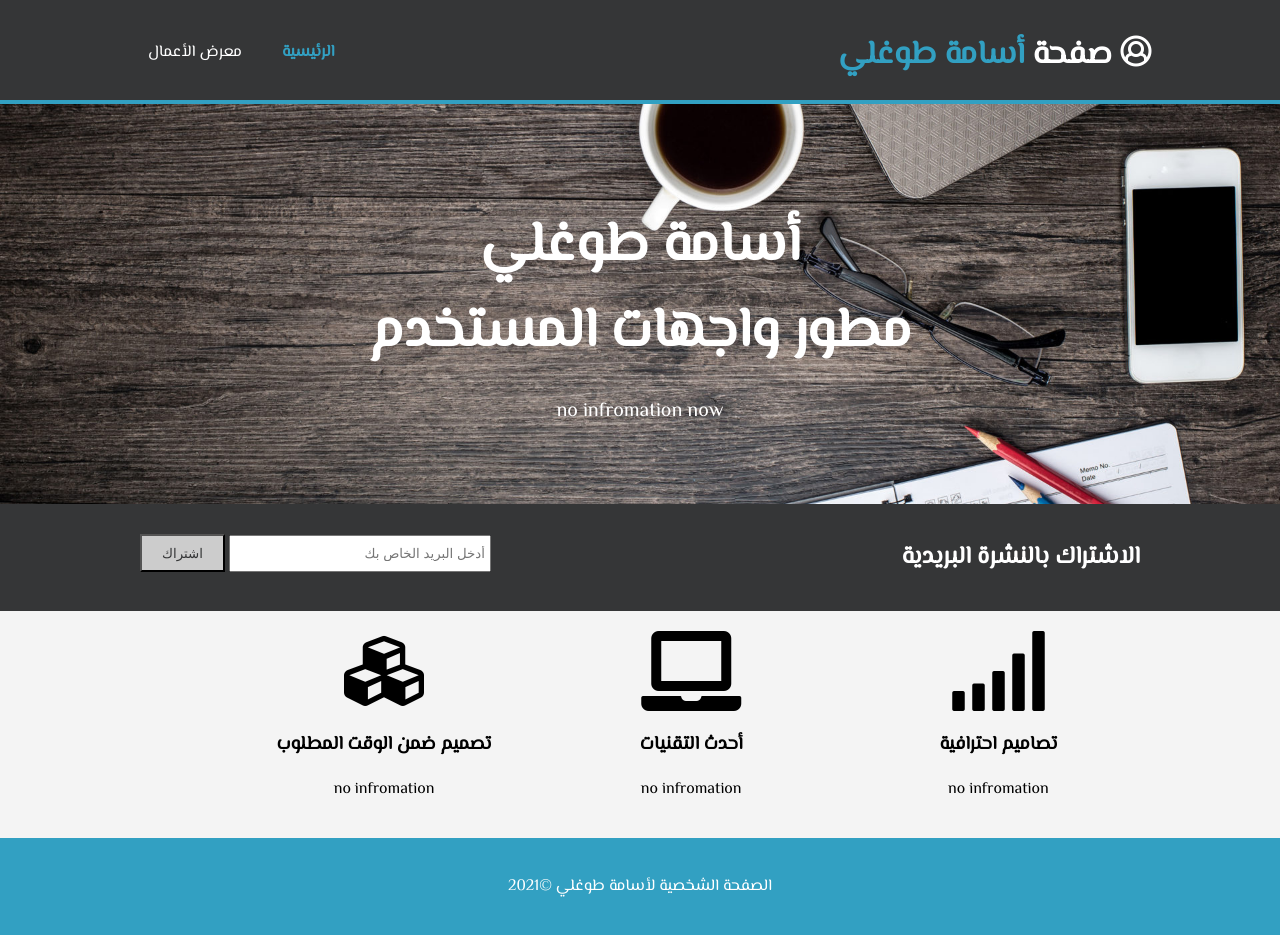
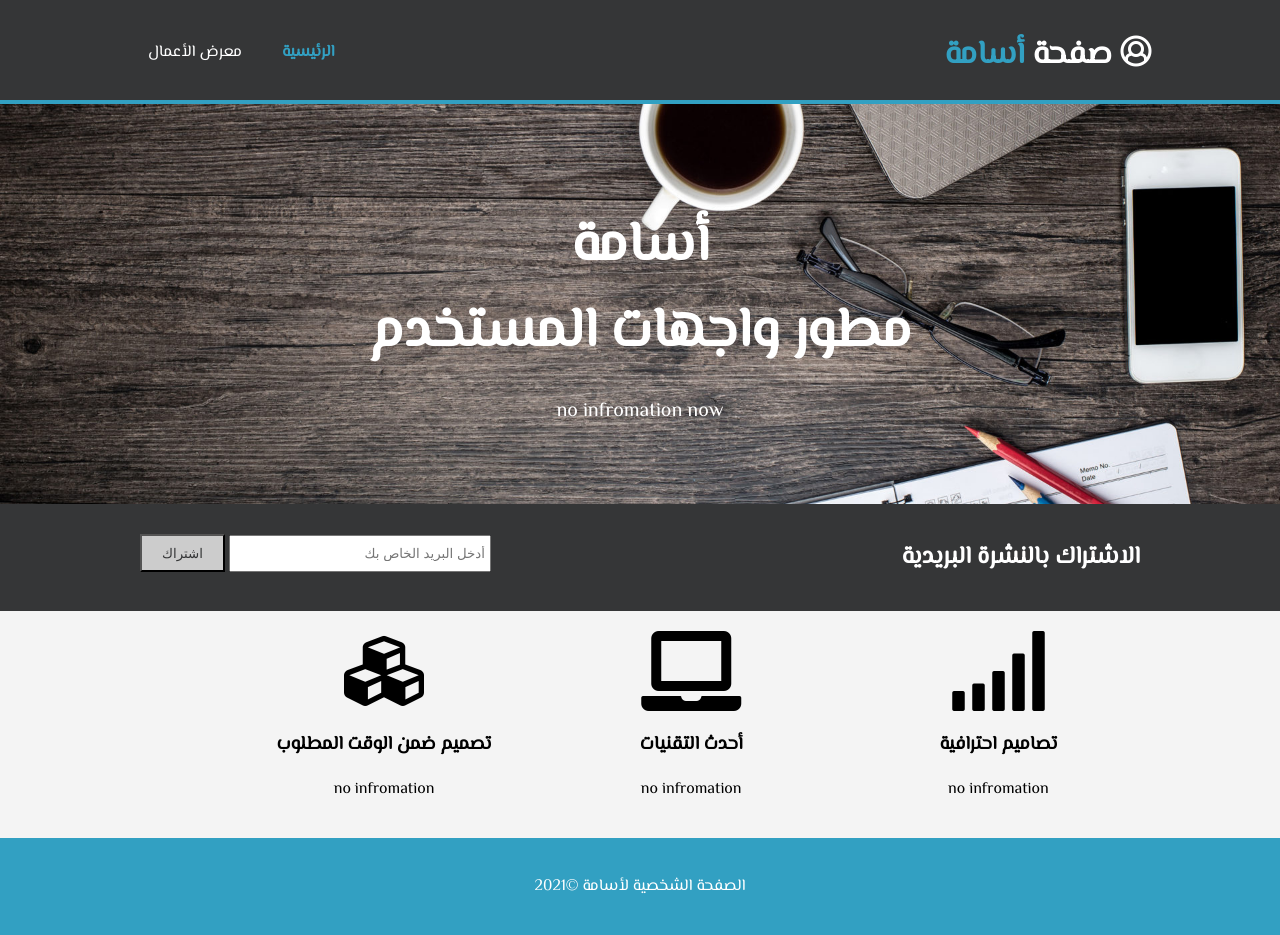
Before and after one commit to oussama-toughli/personal-page, a plain HTML site: page index.html in a window 1280 px wide. Drawn offline with Linux system fonts and the light colour scheme.

Commit message:
commited

```diff
--- a/index.html
+++ b/index.html
@@ -1,8 +1,8 @@
 <!DOCTYPE html>
     <head>
         <meta charset="utf-8">
-        <meta name="description" content="الموقع الشخصي لأسامة طوغلي ">
-        <meta name="author" content="أسامة طوغلي">
+        <meta name="description" content="الموقع الشخصي لأسامة  ">
+        <meta name="author" content="أسامة ">
         <title>الموقع الشخصي</title>
         <link rel="stylesheet" href="./css/fontawesome-all.min.css">
         <link rel="stylesheet" href="./css/style.css">
@@ -12,7 +12,7 @@
         <header>
             <div class="container">
                 <div id ='branding'>
-                    <h1><i class="far fa-user-circle "></i> صفحة <span class="highlight" >أسامة طوغلي</span></h1>
+                    <h1><i class="far fa-user-circle "></i> صفحة <span class="highlight" >أسامة </span></h1>
                 </div>
                 <nav>
                     <ul>
@@ -24,7 +24,7 @@
         </header>
         <section id="showcase">
             <div class="container">
-                <h1>أسامة طوغلي<br>مطور واجهات المستخدم</h1>
+                <h1>أسامة <br>مطور واجهات المستخدم</h1>
                 <p> no infromation now </p>
 
             </div>
@@ -59,7 +59,7 @@
         </section>
 
         <footer>
-            <p> الصفحة الشخصية لأسامة طوغلي &copy;2021</p>
+            <p> الصفحة الشخصية لأسامة  &copy;2021</p>
         </footer>
     </body>
 </html>
```
Also changed, not shown: gallery.html (+3 -3 lines).
